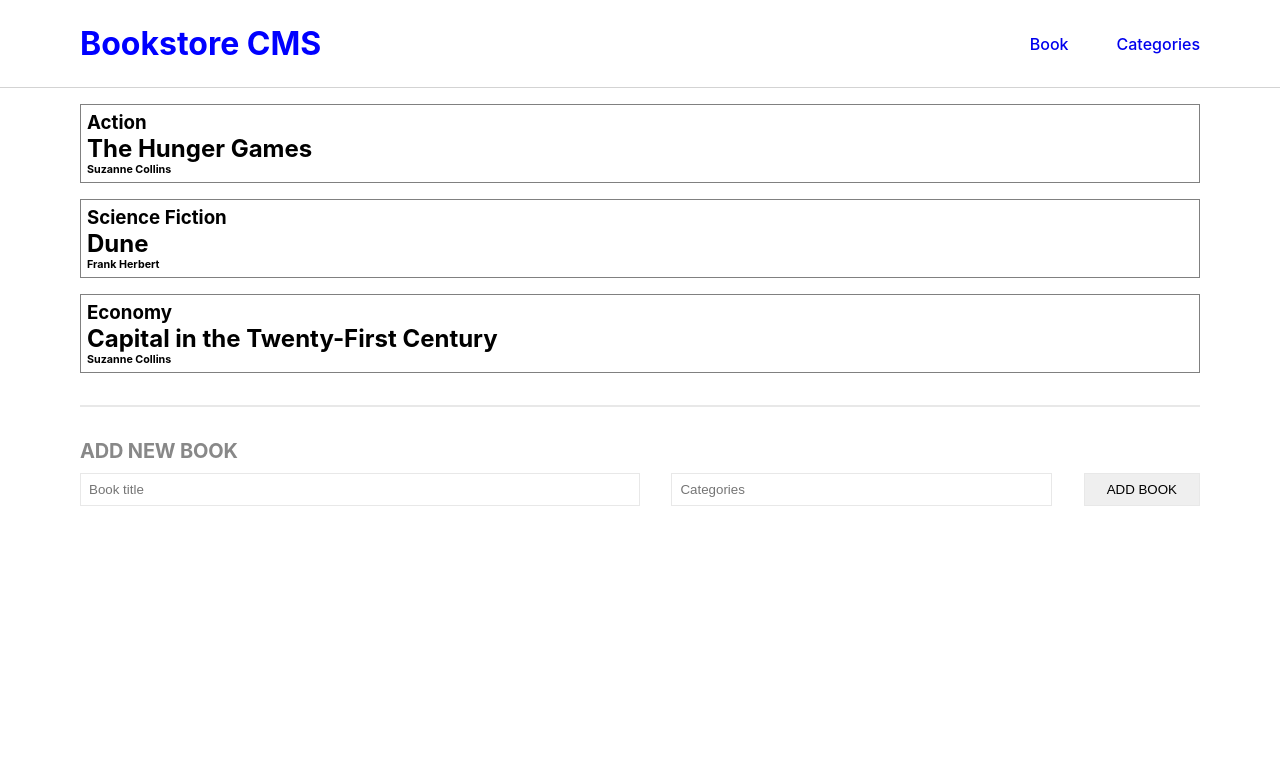
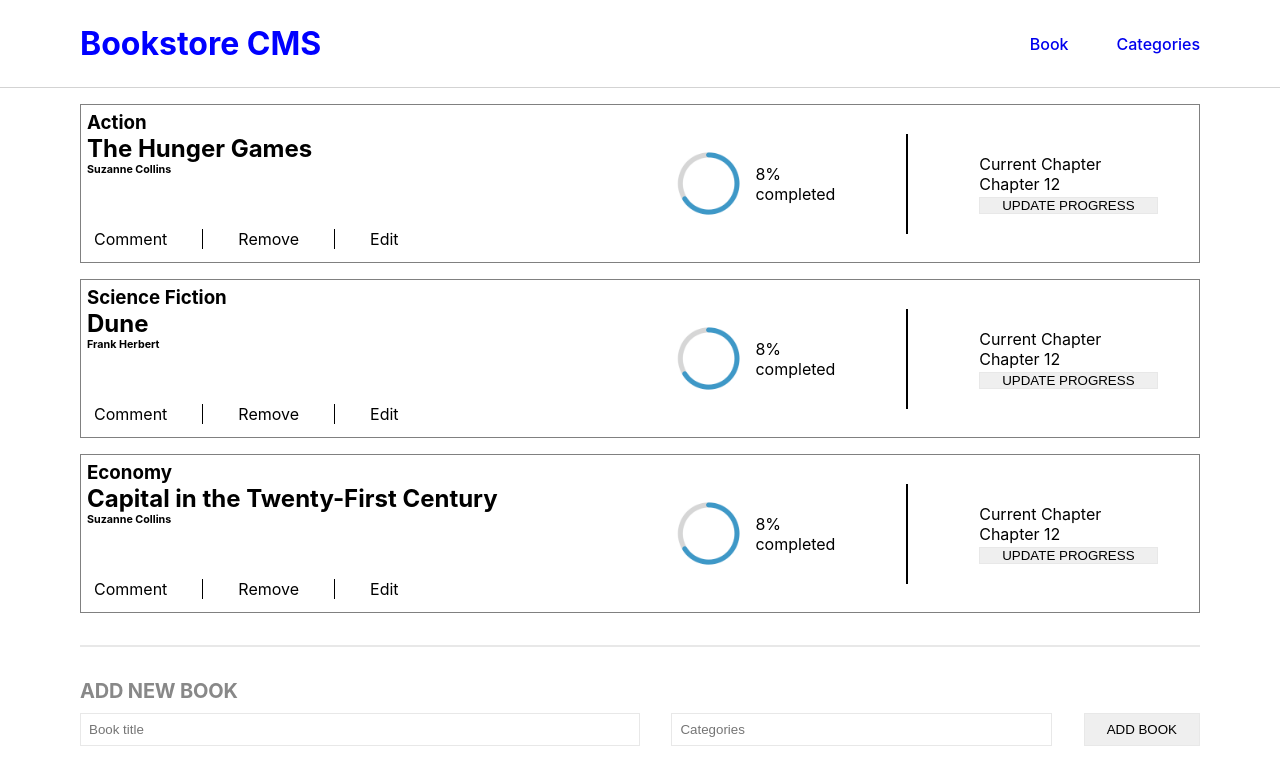
Before and after one commit to bronnie313/bookstore, a React (Create React App) app: page / in a window 1280 px wide. Shown: the top 784 px of the page. Built offline with nearby package versions, Linux system fonts and the light colour scheme.

Commit message:
add data to the books component

```diff
--- a/src/components/Books.js
+++ b/src/components/Books.js
@@ -35,9 +35,35 @@ const Book = (props) => {
   const { categories, title, author } = props;
   return (
     <article className="book">
-      <h3>{categories}</h3>
-      <h2>{title}</h2>
-      <h6>{author}</h6>
+      <div className="book_item">
+        <div>
+          <h3>{categories}</h3>
+          <h2>{title}</h2>
+          <h6>{author}</h6>
+          <div className="book_btns">
+            <p>Comment</p>
+            <line className="vl" />
+            <p>Remove</p>
+            <line className="vl" />
+            <p>Edit</p>
+          </div>
+        </div>
+        <div className="books_updates">
+          <div className="progress">
+            <img src="./progress.png" alt="progress" />
+            <div className="completed">
+              <p className="percent">8%</p>
+              <p>completed</p>
+            </div>
+          </div>
+          <vline className="vline" />
+          <div className="updates">
+            <p>Current Chapter</p>
+            <p>Chapter 12</p>
+            <button type="button"> UPDATE PROGRESS</button>
+          </div>
+        </div>
+      </div>
     </article>
   );
 };
--- a/src/components/styles/Books.css
+++ b/src/components/styles/Books.css
@@ -3,3 +3,40 @@
   margin: 1em 5rem;
   padding: 6px;
 }
+
+img {
+  width: 4.25rem;
+}
+
+.book_item {
+  display: grid;
+  grid-template-columns: 1fr 1fr;
+}
+
+.book_btns {
+  display: flex;
+  gap: 35px;
+  margin-top: 46px;
+  padding: 7px;
+}
+
+.vl {
+  border-left: 1px solid #000;
+}
+
+.books_updates {
+  display: flex;
+  justify-content: space-around;
+  align-items: center;
+}
+
+.progress {
+  display: flex;
+  align-items: center;
+  gap: 12px;
+}
+
+.vline {
+  border-left: 2px solid black;
+  height: 100px;
+}
```
Also changed, not shown: public/progress.png (added).
